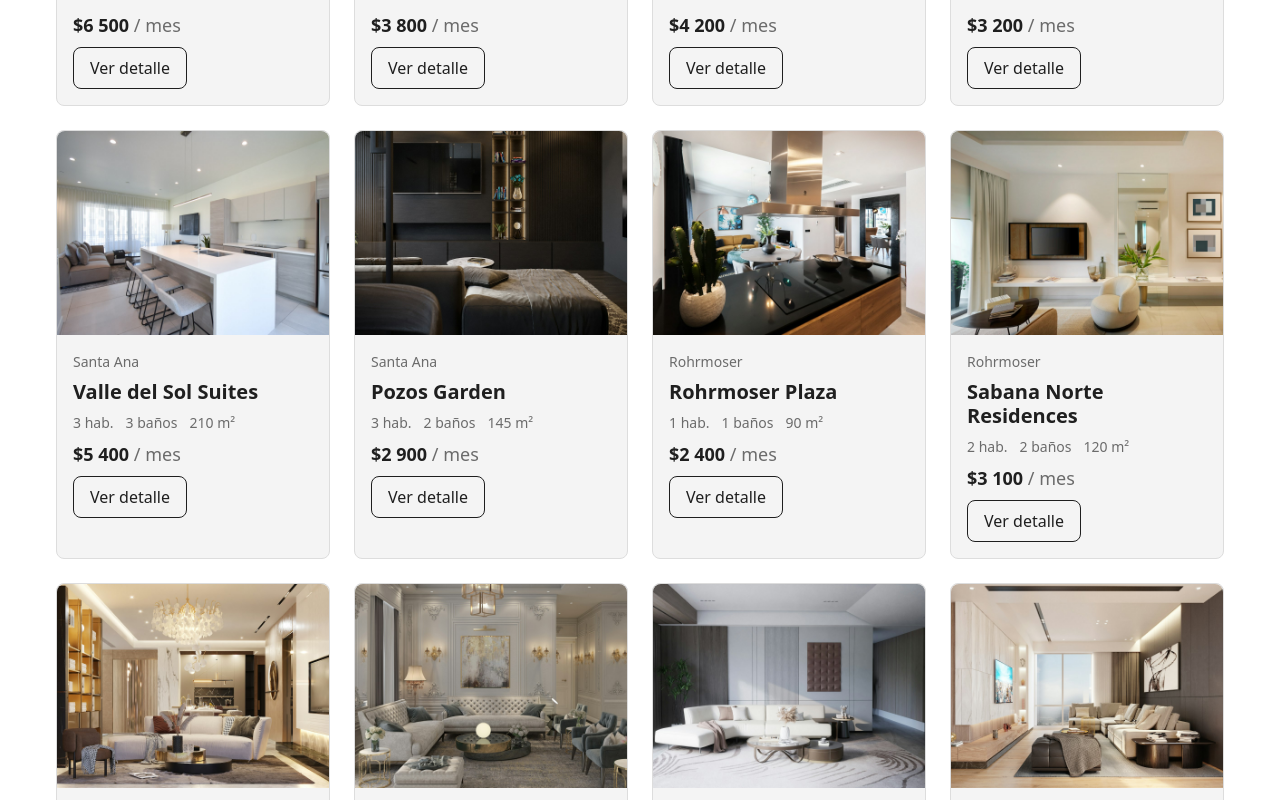
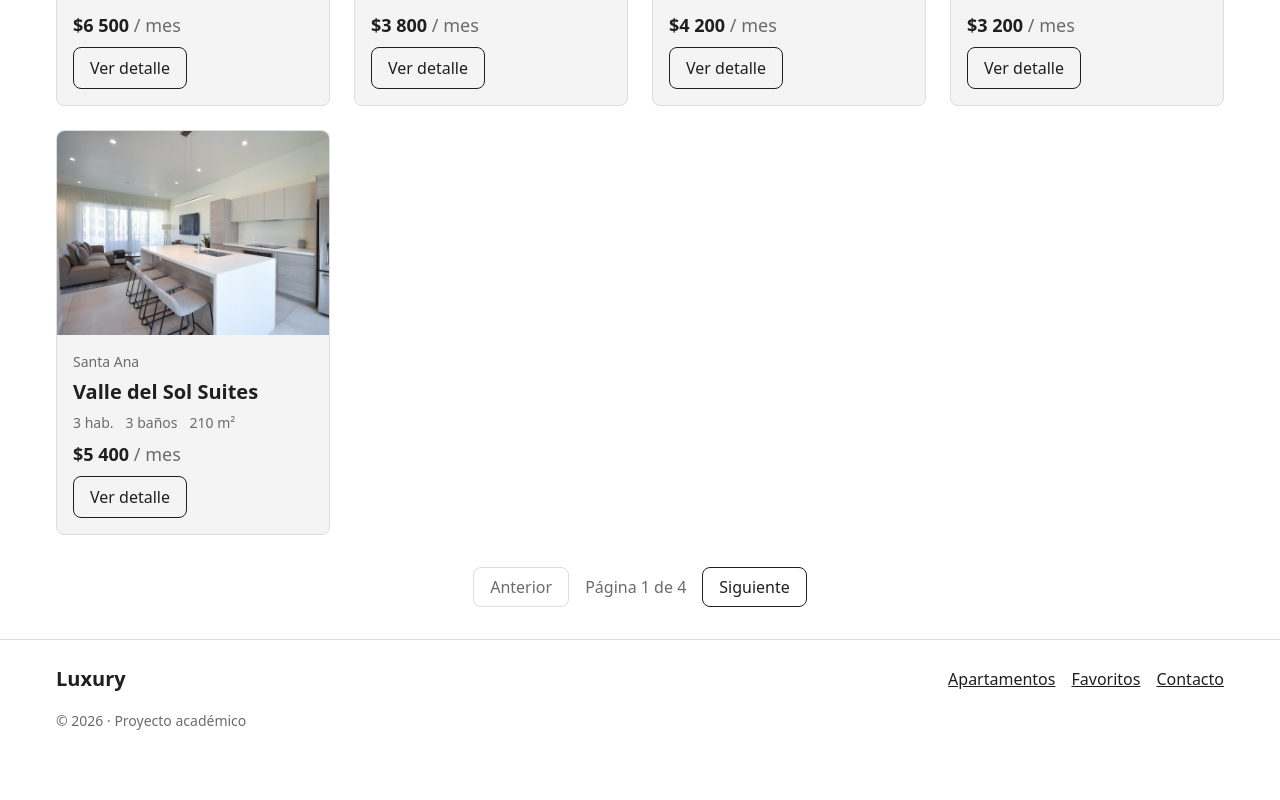
Before and after one commit to keyloor/proyecto-luxury, a React (Vite) app: page /apartamentos in a window 1280 px wide. Shown: the part 540-1340 px from the top of the page. After the commit the page ends 1295 px from the top, so only its background shows below. Built offline with nearby package versions, Linux system fonts and the light colour scheme.

Commit message:
Paginación al catálogo

```diff
--- /dev/null
+++ b/src/app/features/apartments/components/Pagination.tsx
@@ -0,0 +1,38 @@
+import '../styles/Pagination.css'
+
+interface PaginationProps {
+  currentPage: number
+  totalPages: number
+  onPrevious: () => void
+  onNext: () => void
+}
+
+const Pagination = ({ currentPage, totalPages, onPrevious, onNext }: PaginationProps) => {
+  return (
+    <nav className="pagination" aria-label="Paginación">
+      <button
+        type="button"
+        className="pagination-button"
+        onClick={onPrevious}
+        disabled={currentPage === 1}
+      >
+        Anterior
+      </button>
+
+      <span className="pagination-info">
+        Página {currentPage} de {totalPages}
+      </span>
+
+      <button
+        type="button"
+        className="pagination-button"
+        onClick={onNext}
+        disabled={currentPage === totalPages}
+      >
+        Siguiente
+      </button>
+    </nav>
+  )
+}
+
+export default Pagination
--- a/src/app/features/apartments/pages/Apartments.tsx
+++ b/src/app/features/apartments/pages/Apartments.tsx
@@ -4,13 +4,32 @@ import type { Apartment } from '../types/Apartment'
 import ApartmentCardList from '../components/ApartmentCardList'
 import SearchBar from '../components/SearchBar'
 import ApartmentFilters from '../components/ApartmentFilters'
+import Pagination from '../components/Pagination'
 import '../styles/Apartments.css'
+
+const ITEMS_PER_PAGE = 5
 
 const Apartments = () => {
   const { data, isLoading, error } = useFetch<Apartment[]>('/data/apartments.json')
   const [search, setSearch] = useState('')
   const [selectedLocation, setSelectedLocation] = useState('')
   const [selectedBedrooms, setSelectedBedrooms] = useState('')
+  const [currentPage, setCurrentPage] = useState(1)
+
+  const handleSearchChange = (value: string) => {
+    setSearch(value)
+    setCurrentPage(1)
+  }
+
+  const handleLocationChange = (value: string) => {
+    setSelectedLocation(value)
+    setCurrentPage(1)
+  }
+
+  const handleBedroomsChange = (value: string) => {
+    setSelectedBedrooms(value)
+    setCurrentPage(1)
+  }
 
   if (isLoading) {
     return (
@@ -58,19 +77,23 @@ const Apartments = () => {
     return matchesSearch && matchesLocation && matchesBedrooms
   })
 
+  const totalPages = Math.ceil(filteredApartments.length / ITEMS_PER_PAGE)
+  const startIndex = (currentPage - 1) * ITEMS_PER_PAGE
+  const pageApartments = filteredApartments.slice(startIndex, startIndex + ITEMS_PER_PAGE)
+
   return (
     <section className="container page-section">
       <h1 className="apartments-title">Apartamentos</h1>
 
       <div className="apartments-toolbar">
-        <SearchBar search={search} onSearchChange={setSearch} />
+        <SearchBar search={search} onSearchChange={handleSearchChange} />
         <ApartmentFilters
           locations={locations}
           bedroomOptions={bedroomOptions}
           selectedLocation={selectedLocation}
           selectedBedrooms={selectedBedrooms}
-          onLocationChange={setSelectedLocation}
-          onBedroomsChange={setSelectedBedrooms}
+          onLocationChange={handleLocationChange}
+          onBedroomsChange={handleBedroomsChange}
         />
       </div>
 
@@ -79,7 +102,17 @@ const Apartments = () => {
           No hay apartamentos que coincidan con la búsqueda.
         </p>
       ) : (
-        <ApartmentCardList apartments={filteredApartments} />
+        <>
+          <ApartmentCardList apartments={pageApartments} />
+          {totalPages > 1 && (
+            <Pagination
+              currentPage={currentPage}
+              totalPages={totalPages}
+              onPrevious={() => setCurrentPage(currentPage - 1)}
+              onNext={() => setCurrentPage(currentPage + 1)}
+            />
+          )}
+        </>
       )}
     </section>
   )
--- /dev/null
+++ b/src/app/features/apartments/styles/Pagination.css
@@ -0,0 +1,28 @@
+.pagination {
+  display: flex;
+  justify-content: center;
+  align-items: center;
+  gap: 16px;
+  margin-top: 32px;
+}
+
+.pagination-button {
+  padding: 8px 16px;
+  border: 1px solid var(--color-primary);
+  border-radius: var(--radius);
+  font-family: var(--font-body);
+  font-size: 1rem;
+  color: var(--color-primary);
+  background-color: var(--color-bg);
+  cursor: pointer;
+}
+
+.pagination-button:disabled {
+  border-color: var(--color-border);
+  color: var(--color-muted);
+  cursor: default;
+}
+
+.pagination-info {
+  color: var(--color-muted);
+}
```
